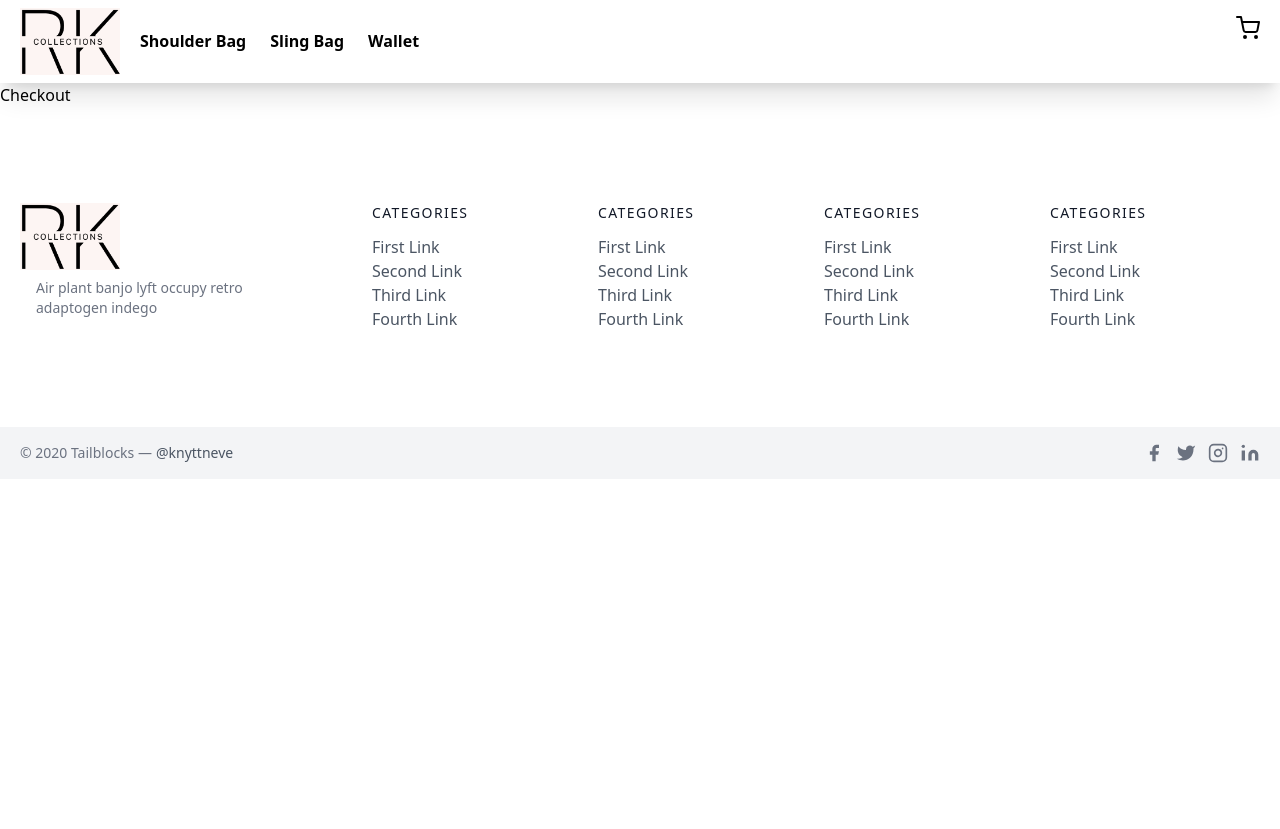
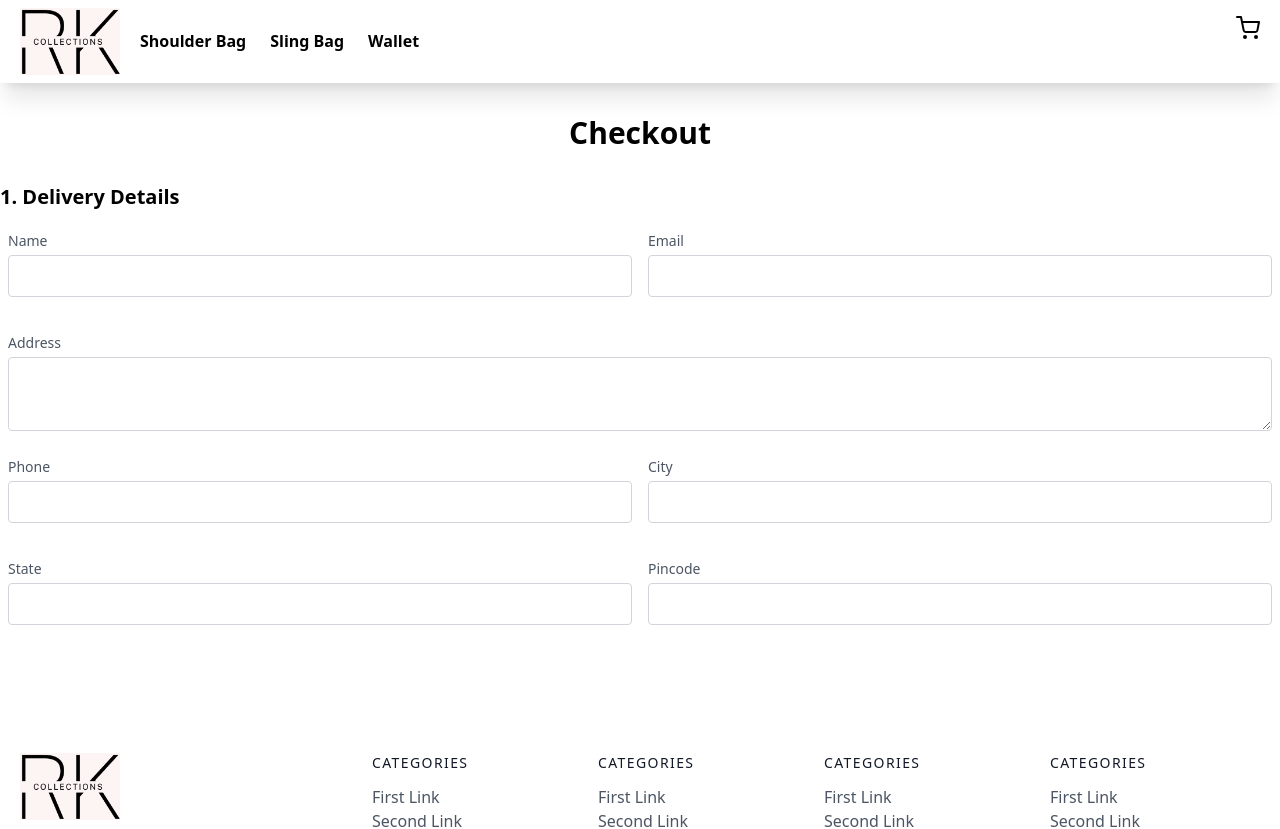
Before and after one commit to itsamanvishwakarma/aditya-ecommerce, a Next.js app: page /checkout in a window 1280 px wide. Shown: the top 829 px of the page. Before the commit the page ends 800 px from the top, so only its background shows below. Built offline with nearby package versions, Linux system fonts and the light colour scheme.

Commit message:
checkout-form-created-basic-level

```diff
--- a/components/Navbar.js
+++ b/components/Navbar.js
@@ -8,6 +8,8 @@
   AiFillPlusCircle,
 } from "react-icons/ai";
 import { FiShoppingCart } from "react-icons/fi";
+import { BiTrash } from "react-icons/bi";
+import { BsFillBagCheckFill } from "react-icons/bs";
 
 const Navbar = ({ cart, addToCart, removeFromCart, clearCart, subTotal }) => {
   const toggleCart = () => {
@@ -22,7 +24,7 @@
   const ref = useRef();
   return (
     <>
-      <div className="flex flex-col md:flex-row md:justify-start justify-center items-center py-2 shadow-xl">
+      <div className="flex flex-col md:flex-row md:justify-start justify-center items-center py-2 shadow-xl sticky top-0 bg-white z-10">
         <div className="logo mx-5">
           <Link href={"/"}>
             <Image src="/logo.png" alt="" width={100} height={20} />
@@ -50,7 +52,7 @@
         {/* Sidebar Shopping Cart */}
         <div
           ref={ref}
-          className="w-72 h-full sideCart absolute top-0 right-0 bg-indigo-100 px-8 py-10 transform transition-transform translate-x-full"
+          className="w-72 h-[100vh] sideCart absolute top-0 right-0 bg-indigo-200 px-8 py-10 transform transition-transform translate-x-full"
         >
           <h1 className="font-bold text-xl text-center">Shopping Cart</h1>
           <div
@@ -103,13 +105,17 @@
             })}
           </ol>
           <div className="flex">
-            <button className="flex mr-2 text-white bg-indigo-500 border-0 py-2 px-2 focus:outline-none hover:bg-indigo-600 rounded text-sm">
-              Checkout
-            </button>
+            <Link href={"/checkout"}>
+              <button className="flex mr-2 text-white bg-indigo-500 border-0 py-2 px-2 focus:outline-none hover:bg-indigo-600 rounded text-sm">
+                <BsFillBagCheckFill className="m-1" />
+                Checkout
+              </button>
+            </Link>
             <button
               onClick={clearCart}
               className="flex mr-2 text-white bg-indigo-500 border-0 py-2 px-2 focus:outline-none hover:bg-indigo-600 rounded text-sm"
             >
+              <BiTrash className="m-1" />
               Clear Cart
             </button>
           </div>
--- a/pages/checkout.js
+++ b/pages/checkout.js
@@ -3,7 +3,123 @@
 const Checkout = () => {
   return (
     <>
-      <div>Checkout</div>
+      <div className="container m-auto">
+        <h1 className="font-bold text-3xl my-8 text-center">Checkout</h1>
+        <h2 className="font-semibold text-xl">1. Delivery Details</h2>
+        <div className="mx-auto flex my-4">
+          <div className="px-2 w-1/2">
+            <div class="mb-4">
+              <label htmlfor="name" className="leading-7 text-sm text-gray-600">
+                Name
+              </label>
+              <input
+                type="text"
+                id="name"
+                name="name"
+                className="w-full bg-white rounded border border-gray-300 focus:border-indigo-500 focus:ring-2 focus:ring-indigo-200 text-base outline-none text-gray-700 py-1 px-3 leading-8 transition-colors duration-200 ease-in-out"
+              />
+            </div>
+          </div>
+          <div className="px-2 w-1/2">
+            <div class="mb-4">
+              <label
+                htmlfor="email"
+                className="leading-7 text-sm text-gray-600"
+              >
+                Email
+              </label>
+              <input
+                type="email"
+                id="email"
+                name="email"
+                className="w-full bg-white rounded border border-gray-300 focus:border-indigo-500 focus:ring-2 focus:ring-indigo-200 text-base outline-none text-gray-700 py-1 px-3 leading-8 transition-colors duration-200 ease-in-out"
+              />
+            </div>
+          </div>
+        </div>
+        <div className="px-2 w-full">
+          <div class="mb-4">
+            <label
+              htmlfor="address"
+              className="leading-7 text-sm text-gray-600"
+            >
+              Address
+            </label>
+            <textarea
+              name="address"
+              id="address"
+              cols="30"
+              rows="2"
+              className="w-full bg-white rounded border border-gray-300 focus:border-indigo-500 focus:ring-2 focus:ring-indigo-200 text-base outline-none text-gray-700 py-1 px-3 leading-8 transition-colors duration-200 ease-in-out"
+            ></textarea>
+          </div>
+        </div>
+        <div className="mx-auto flex my-4">
+          <div className="px-2 w-1/2">
+            <div class="mb-4">
+              <label
+                htmlfor="phone"
+                className="leading-7 text-sm text-gray-600"
+              >
+                Phone
+              </label>
+              <input
+                type="phone"
+                id="phone"
+                name="phone"
+                className="w-full bg-white rounded border border-gray-300 focus:border-indigo-500 focus:ring-2 focus:ring-indigo-200 text-base outline-none text-gray-700 py-1 px-3 leading-8 transition-colors duration-200 ease-in-out"
+              />
+            </div>
+          </div>
+          <div className="px-2 w-1/2">
+            <div class="mb-4">
+              <label htmlfor="city" className="leading-7 text-sm text-gray-600">
+                City
+              </label>
+              <input
+                type="text"
+                id="city"
+                name="city"
+                className="w-full bg-white rounded border border-gray-300 focus:border-indigo-500 focus:ring-2 focus:ring-indigo-200 text-base outline-none text-gray-700 py-1 px-3 leading-8 transition-colors duration-200 ease-in-out"
+              />
+            </div>
+          </div>
+        </div>
+        <div className="mx-auto flex my-4">
+          <div className="px-2 w-1/2">
+            <div class="mb-4">
+              <label
+                htmlfor="state"
+                className="leading-7 text-sm text-gray-600"
+              >
+                State
+              </label>
+              <input
+                type="text"
+                id="state"
+                name="state"
+                className="w-full bg-white rounded border border-gray-300 focus:border-indigo-500 focus:ring-2 focus:ring-indigo-200 text-base outline-none text-gray-700 py-1 px-3 leading-8 transition-colors duration-200 ease-in-out"
+              />
+            </div>
+          </div>
+          <div className="px-2 w-1/2">
+            <div class="mb-4">
+              <label
+                htmlfor="pincode"
+                className="leading-7 text-sm text-gray-600"
+              >
+                Pincode
+              </label>
+              <input
+                type="text"
+                id="pincode"
+                name="pincode"
+                className="w-full bg-white rounded border border-gray-300 focus:border-indigo-500 focus:ring-2 focus:ring-indigo-200 text-base outline-none text-gray-700 py-1 px-3 leading-8 transition-colors duration-200 ease-in-out"
+              />
+            </div>
+          </div>
+        </div>
+      </div>
     </>
   );
 };
--- a/pages/product/[slug].js
+++ b/pages/product/[slug].js
@@ -1,3 +1,4 @@
+/* eslint-disable @next/next/no-img-element */
 import { useRouter } from "next/router";
 import { useState } from "react";
 
@@ -179,7 +180,7 @@
                 <span className="title-font font-semibold text-2xl text-gray-900">
                   ₹499
                 </span>
-                <button className="flex ml-10 text-sm text-white bg-indigo-500 border-0 py-2 px-6 focus:outline-none hover:bg-indigo-600 rounded">
+                <button className="flex md:ml-10 ml-4 text-sm text-white bg-indigo-500 border-0 py-2 px-6 focus:outline-none hover:bg-indigo-600 rounded">
                   Buy Now
                 </button>
                 <button
--- a/pages/shoulderBag.js
+++ b/pages/shoulderBag.js
@@ -1,3 +1,5 @@
+/* eslint-disable @next/next/no-img-element */
+/* eslint-disable react/no-unescaped-entities */
 import Link from "next/link";
 import React from "react";
 
@@ -6,7 +8,7 @@
     <>
       <section className="text-gray-600 body-font">
         <div className="container px-5 py-24 mx-auto">
-          <div className="flex flex-wrap -m-4">
+          <div className="flex flex-wrap -m-4 justify-center">
             <div className="lg:w-1/5 md:w-1/2 p-4 w-full shadow-lg m-5">
               <Link href={"/product/Stand-out-from-the-crowd"}>
                 <a className="block relative rounded overflow-hidden">
```
